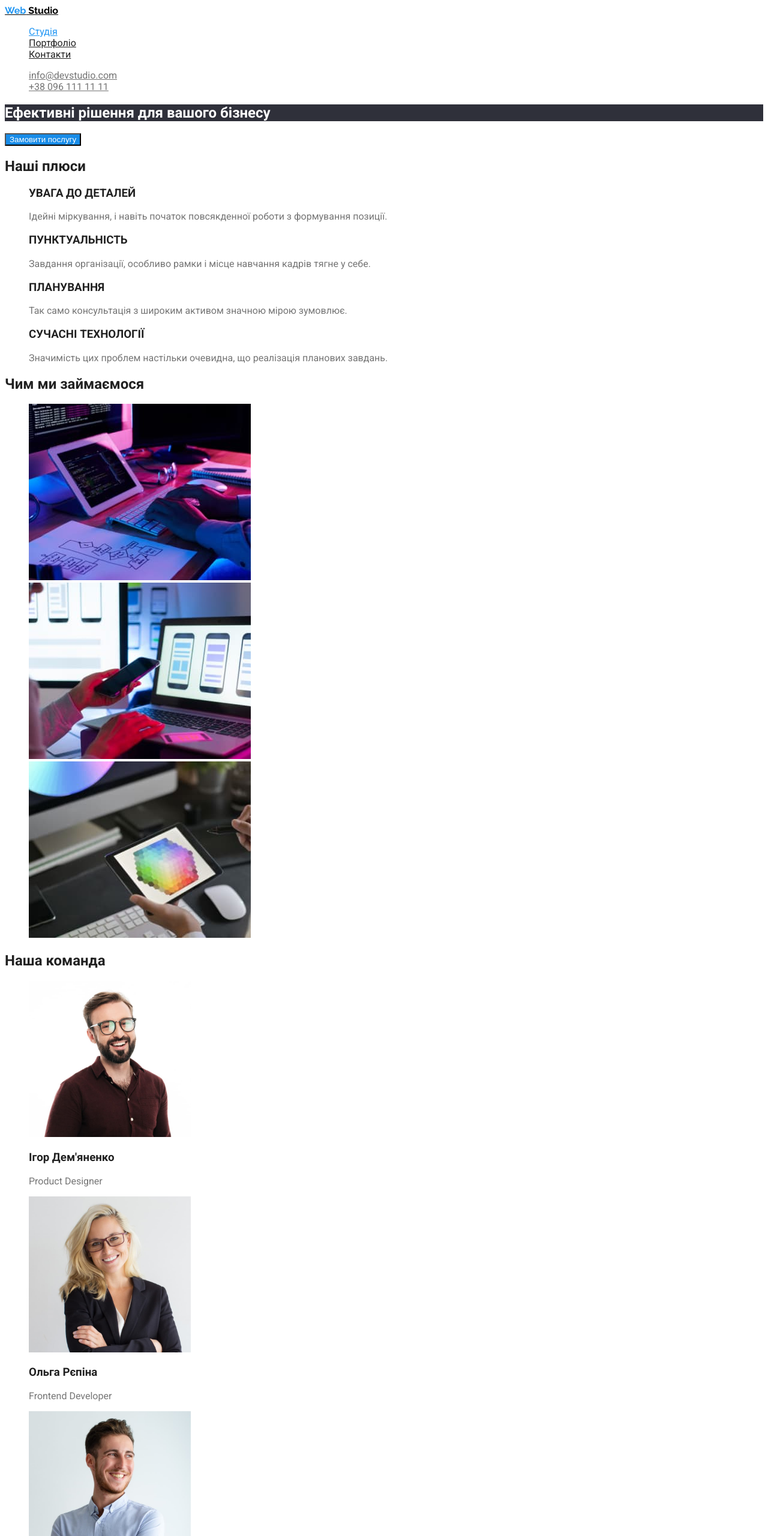
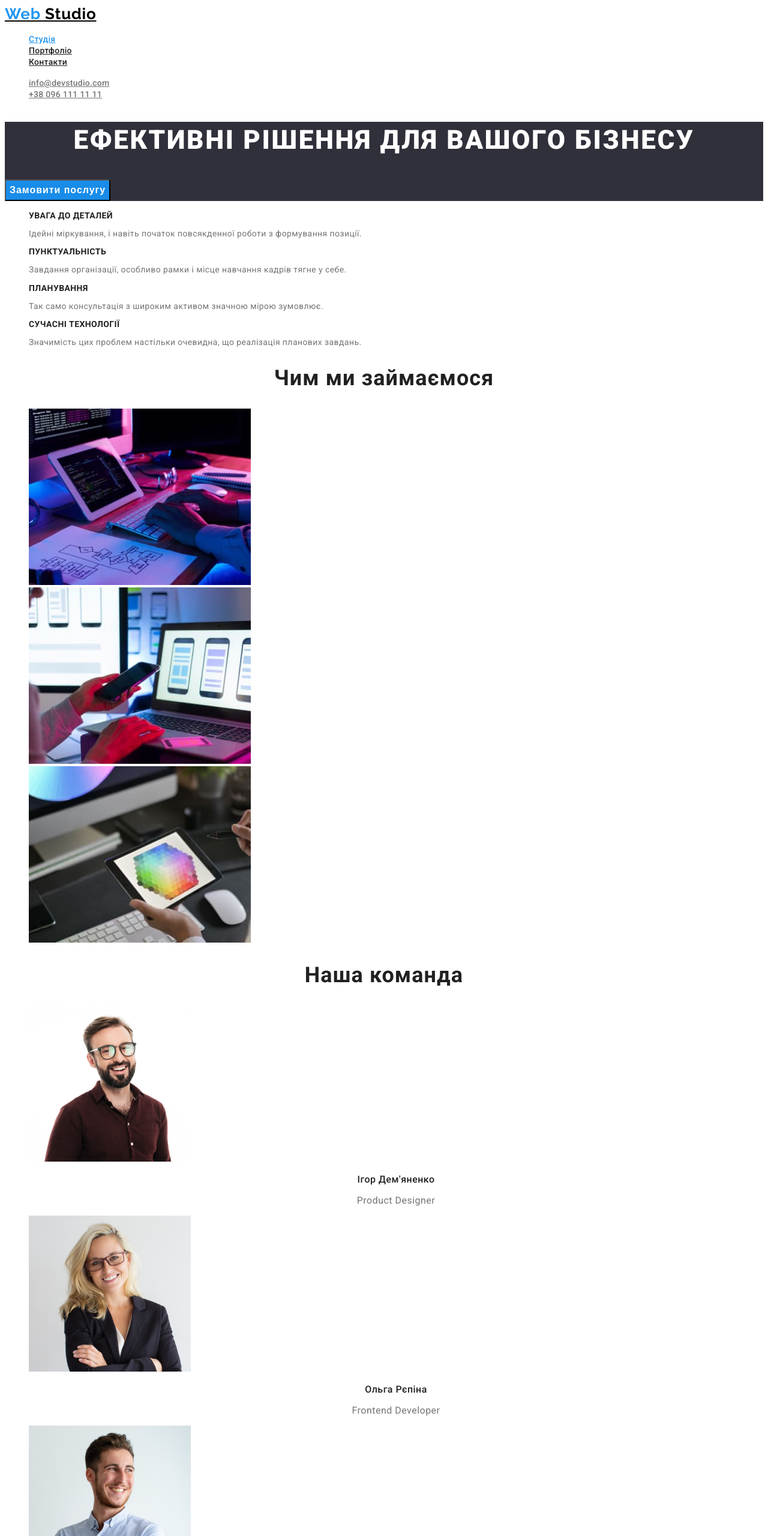
Before and after one commit to Matvei212/goit-markup-hw-02, a plain HTML site: page index.html in a window 1280 px wide. Shown: the top 2560 px of the page at 60% size. Drawn offline with Linux system fonts and the light colour scheme.

Commit message:
Добавил шрифты

```diff
--- a/css/styles.css
+++ b/css/styles.css
@@ -15,6 +15,7 @@
 --second-background-color:#2F303A;
 --pasiv-button-color: #188CE8;
 --active-button-color:#2196F3;
+
 }
 
 .body{
@@ -28,6 +29,11 @@
 .logo{
     color:var(--black-color);
     font-family: Raleway , sans-serif;
+    font-weight: 700;
+        font-size: 26px;
+        line-height: 1.1923;
+
+        letter-spacing: 0.03em;
 
 }
 .piece-logo{
@@ -36,6 +42,10 @@
 /* Навігація */
 .site-nav .link{
     color: var(--title-text-color);
+    font-weight: 500;
+        font-size: 14px;
+        line-height: 1.1429;
+        letter-spacing: 0.02em;
 }
 
 .site-nav .link.current{
@@ -48,47 +58,103 @@
 }
 /* Контакти хедер */
 .contacts .link{
-    color:var(--primary-text-color)
+    color:var(--primary-text-color);
+    font-weight: 500;
+        font-size: 14px;
+        line-height: 1.1429;
+        letter-spacing: 0.02em;
 }
 .contacts .link:hover,
 .contacts .link:focus{
     color: var(--accent-color);
 }
 /* Герой */
-
+.hero{
+    background-color: var(--second-background-color);
+}
 .hero-title {
     color: var(--primary-white-color);
-    background-color: var(--second-background-color) ;
+
+    font-weight: 900;
+        font-size: 44px;
+        line-height: 1.3637;
+        text-align: center;
+        letter-spacing: 0.06em;
+        text-transform: uppercase;
+}
+.hero .button{
+    font-weight: 700;
+        font-size: 16px;
+        line-height: 1.8750;
+        display: flex;
+        align-items: center;
+        text-align: center;
+        letter-spacing: 0.06em;
 }
 /* Секції */
 .section-title {
     color: var(--title-text-color);
+    font-weight: 700;
+        font-size: 36px;
+        line-height: 1.1667;
+        text-align: center;
+        letter-spacing: 0.03em;
 }
 /* Наші плюси */
 .feature-list .title{
     color: var(--title-text-color);
+font-weight: 700;
+    font-size: 14px;
+    line-height: 1.1429;
+    letter-spacing: 0.03em;
+    text-transform: uppercase;
 }
 .feature-list .text {
     color: var(--primary-text-color);
+    font-weight: 400;
+        font-size: 14px;
+        line-height: 1.1743;
+
+        letter-spacing: 0.03em;
 }
 /* Наша команда */
 .comand .name{
     color: var(--title-text-color);
+    font-weight: 500;
+        font-size: 16px;
+        line-height: 1.1875;
+        text-align: center;
+        letter-spacing: 0.03em;
 }
 .comand .text {
     color: var(--primary-text-color);
+    font-weight: 400;
+        font-size: 16px;
+        line-height: 1.1875;
+        text-align: center;
+        letter-spacing: 0.03em;
 }
 /* футер */
+.footer{
+    background-color: var(--second-background-color);
+}
  .contact .addres {
     color: var(--primary-white-color);
 }
 .contact .addres:hover,
 .contact .addres:focus{
     color: var(--accent-color);
+    font-weight: 400;
+        font-size: 14px;
+        line-height: 1.7143;
+        letter-spacing: 0.03em;
 }
 .contact .footer-link {
     color: var(--footer-contacts-color);
-    background-color: #2F303A;
+    font-weight: 400;
+        font-size: 14px;
+        line-height: 1.7142;
+        letter-spacing: 0.03em;
 }
 .contact .footer-link:hover,
 .contact .footer-link:focus {
@@ -110,6 +176,11 @@
 .filter .filter-button{
     color: var(--title-text-color);
     background-color: var(--primary-white-color);
+    font-weight: 500;
+        font-size: 16px;
+        line-height: 1.625;
+        text-align: center;
+        letter-spacing: 0.03em;
 }
 .filter .filter-button:hover,
 .filter .filter-button:focus{
@@ -119,10 +190,16 @@
 }
 .work .work-title {
     color: var(--title-text-color);
+    font-weight: 700;
+        font-size: 18px;
+        line-height: 2;
+
+        letter-spacing: 0.06em;
 }
 .work .work-text{
     color: var(--primary-text-color);
+    font-weight: 400;
+        font-size: 16px;
+        line-height: 1,875;
+        letter-spacing: 0.03em;
 }
-/* <link rel="preconnect" href="https://fonts.googleapis.com">
-<link rel="preconnect" href="https://fonts.gstatic.com" crossorigin>
-<link href="https://fonts.googleapis.com/css2?family=Raleway:wght@700&family=Roboto:wght@400;500;700;900&display=swap" rel="stylesheet"> */
--- a/index.html
+++ b/index.html
@@ -37,7 +37,7 @@
     </section>
     <!--Наші переваги-->
     <section class="section" >
-        <h2 class="section-title">Наші плюси</h2>
+        <h2 hidden>Наші плюси</h2>
         <ul class="feature-list list" >
             <li>
                 <h3 class="title" >УВАГА ДО ДЕТАЛЕЙ</h3>
@@ -92,7 +92,7 @@
     </section>
    </main>
    <!--Футер-->
-    <footer>
+    <footer class="footer">
      <a href="./index.html" class="logo"> <span class="piece-logo">Web</span> Studio</a>
     <address >
        <ul class="contact list">
```
Also changed, not shown: portfolio.html (+3 -3 lines).
